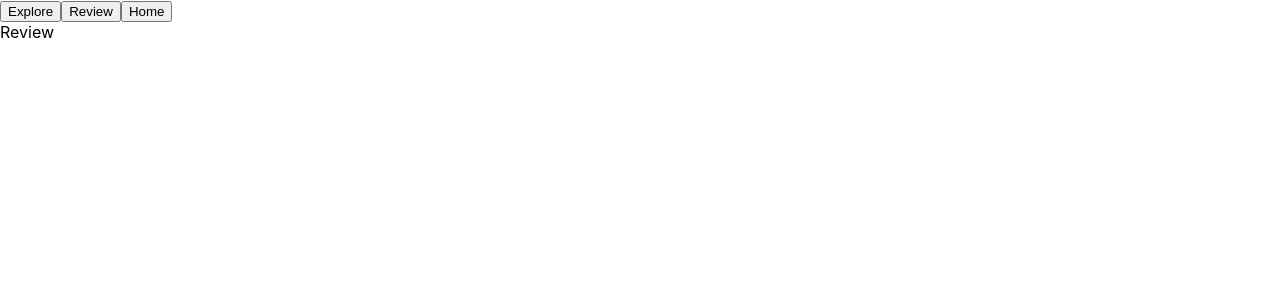
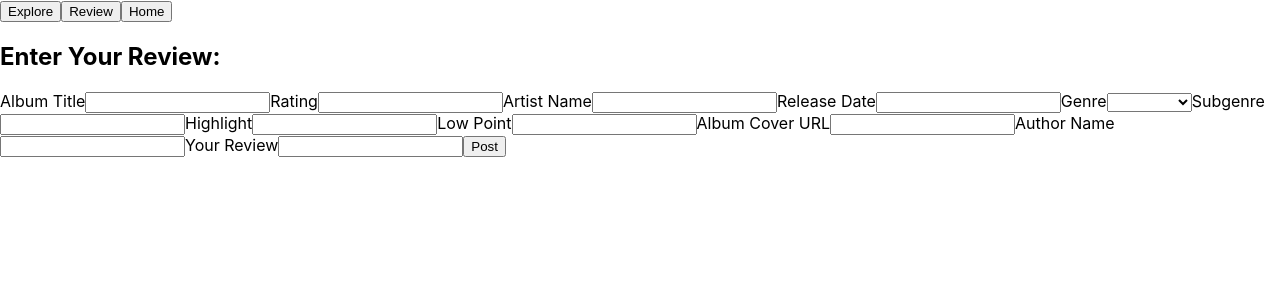
Before and after one commit to dsalaza/Phase2Project, a React (Create React App) app: page /review in a window 1280 px wide. Shown: the top 300 px of the page. Built offline with nearby package versions, Linux system fonts and the light colour scheme.

Commit message:
Add controlled form to Review

```diff
--- a/src/Review.js
+++ b/src/Review.js
@@ -1,8 +1,95 @@
-import React from 'react'
+import React, {useState, useEffect} from 'react'
+
+
 
 function Review() {
+
+    const [title, setTitle] = useState('')
+    const [rating, setRating] = useState('')
+    const [artist, setArtist] = useState('')
+    const [releaseDate, setReleaseDate] = useState('')
+    const [genre, setGenre] = useState('')
+    const [subgenre, setSubgenre] = useState('')
+    const [imageurl, setImageurl] = useState('')
+    const [author, setAuthor] = useState('')
+    const [body, setBody] = useState('')
+    const [highlight, setHighlight] = useState('')
+    const [lowpoint, setLowpoint] = useState('')
+
+    function handleSubmit(event) {
+        event.preventDefault()
+        console.log(event)
+
+        const newObj =  {
+            "rating": rating,
+            "title": title,
+            "artistname": artist,
+            "url": imageurl,
+            "genre": genre,
+            "subgenre": subgenre,
+            "releasedate": releaseDate,
+            "favoritesong": highlight,
+            "leastfavoritesong": lowpoint,
+            "reviewbody": body,
+            "reviewauthor": author
+            }
+        }
+
   return (
-    <div>Review</div>
+    <div>
+        <h2>Enter Your Review:</h2>
+            <form id='newReviewForm' onSubmit={handleSubmit}>
+
+                <label htmlFor='albumTitle'>Album Title</label>
+                <input type='text' id='albumTitle'  onChange={e => setTitle(e.target.value)}/>
+
+                <label htmlFor='rating'>Rating</label>
+                <input type='text' id='rating' onChange={e => setRating(e.target.value)}/>
+
+                <label htmlFor='bandName'>Artist Name</label>
+                <input type='text' id='bandName' onChange={e => setArtist(e.target.value)}/>
+
+                <label htmlFor='releaseDate'>Release Date</label>
+                <input type='text' id='releaseDate' onChange={e => setReleaseDate(e.target.value)}/>
+
+                <label htmlFor='genre'>Genre</label>
+                <select id='genre' onChange={e => setGenre(e.target.value)}>
+                    <option></option>
+                    <option value='Alternative'>Alternative</option>
+                    <option value='Blues'>Blues</option>
+                    <option value='Country'>Country</option>
+                    <option value='Electronic'>Electronic</option>
+                    <option value='Hip-Hop'>Hip-Hop</option>
+                    <option value='Metal'>Metal</option>
+                    <option value='Pop'>Pop</option>
+                    <option value='Punk'>Punk</option>
+                    <option value='R&B'>R&B</option>
+                    <option value='Rock'>Rock</option>
+                </select>
+
+                <label htmlFor='subgenre'>Subgenre</label>
+                <input type='text' id='subgenre' onChange={e => setSubgenre(e.target.value)}/>
+
+                <label htmlFor='highlight'>Highlight</label>
+                <input type='text' id='highlight' onChange={e => setHighlight(e.target.value)}/>
+
+                <label htmlFor='lowpoint'>Low Point</label>
+                <input type='text' id='lowpoint' onChange={e => setLowpoint(e.target.value)}/>
+
+                <label htmlFor='imgURL'>Album Cover URL</label>
+                <input type='text' id='imgURL' onChange={e => setImageurl(e.target.value)}/>
+
+                <label htmlFor='authorname'>Author Name</label>
+                <input type='text' id='reviewBody' onChange={e => setAuthor(e.target.value)}/>
+
+                <label htmlFor='reviewbody'>Your Review</label>
+                <input type='text' id='reviewBody' onChange={e => setBody(e.target.value)}/>
+
+                <button type="submit" onClick={console.log('posting')}>Post</button>
+
+
+            </form>
+    </div>
   )
 }
 
```
